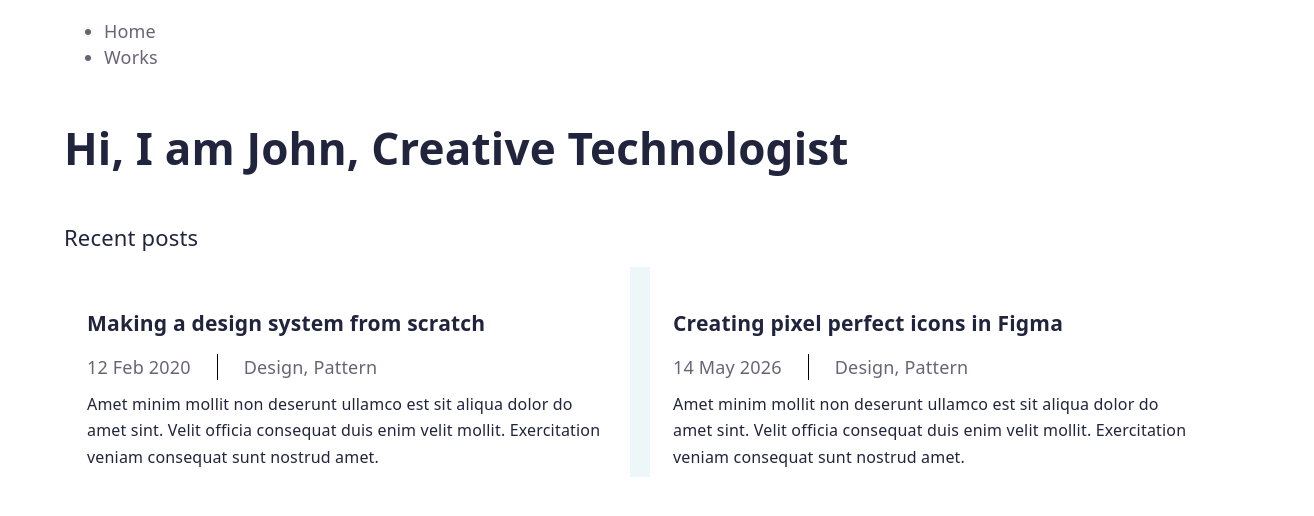
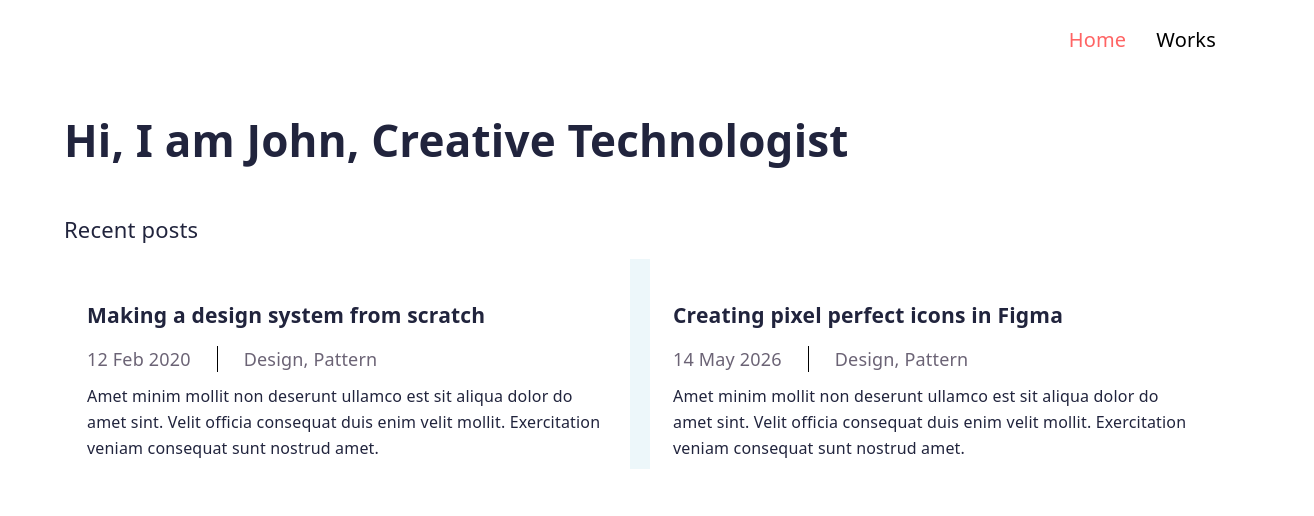
Before and after one commit to ITHUB-SPB/ithub-frontend-blog, a React (Vite) app: page / in a window 1280 px wide. Shown: the top 516 px of the page, 1314 px wide, since content can reach past the window. Built offline with nearby package versions, Linux system fonts and the light colour scheme.

Commit message:
07.09.2026

```diff
--- a/src/App.tsx
+++ b/src/App.tsx
@@ -2,23 +2,14 @@ import { useState } from "react"
 
 import HomePage from "./pages/home"
 import WorksPage from "./pages/works"
+import Nav from "./ui/nav/nav"
 
 export default function App() {
   const [page, setPage] = useState('home')
 
   return (
     <>
-      <nav>
-        <ul>
-          <li>
-            <span onClick={() => setPage('home')}>Home</span>
-          </li>
-          <li>
-            <span onClick={() => setPage('works')}>Works</span>
-          </li>
-        </ul>
-      </nav>
-
+      <Nav setPage={setPage} active={page} />
       {page === "home" ? <HomePage /> : <WorksPage />}
     </>
   )
--- a/src/index.css
+++ b/src/index.css
@@ -98,3 +98,10 @@ p {
   gap: 20px;
   background-color: #EDF7FA;
 }
+
+ul {
+  list-style: none;
+  margin-block-start: 0;
+  margin-block-end: 0;
+  padding-inline-start: 0;
+}
--- /dev/null
+++ b/src/ui/nav/nav.module.css
@@ -0,0 +1,23 @@
+.nav {
+    width: 100%;
+    padding: 27px 98px 27px 0;
+}
+
+.list {
+    display: flex;
+    justify-content: end;
+    gap: 30px;
+}
+
+.link {
+    color: black;
+    font-weight: 500;
+    font-size: 20px;
+    cursor: pointer;
+}
+
+.active {
+    color: #FF6464;
+    pointer-events: none;
+    cursor: default;
+}
--- a/src/ui/nav/nav.tsx
+++ b/src/ui/nav/nav.tsx
@@ -0,0 +1,29 @@
+import styles from './nav.module.css'
+
+type PageName = 'home' | 'works'
+
+type NavProps = {
+  active: PageName,
+  setPage: (name: PageName) => void
+}
+
+export default function Nav(props: NavProps) {
+  function computeLinkStyles(page: PageName) {
+    return `${styles.link} ${props.active === page ? styles.active : ""}`
+  }
+
+  return (
+    <nav className={styles.nav}>
+      <ul className={styles.list}>
+        <li>
+          <span className={computeLinkStyles('home')} onClick={() => props.setPage('home')}
+          >Home</span>
+        </li>
+        <li>
+          <span className={computeLinkStyles('works')} onClick={() => props.setPage('works')}
+          >Works</span>
+        </li>
+      </ul>
+    </nav>
+  )
+}
```
Also changed, not shown: src/ui/nav/nav.css (deleted).
